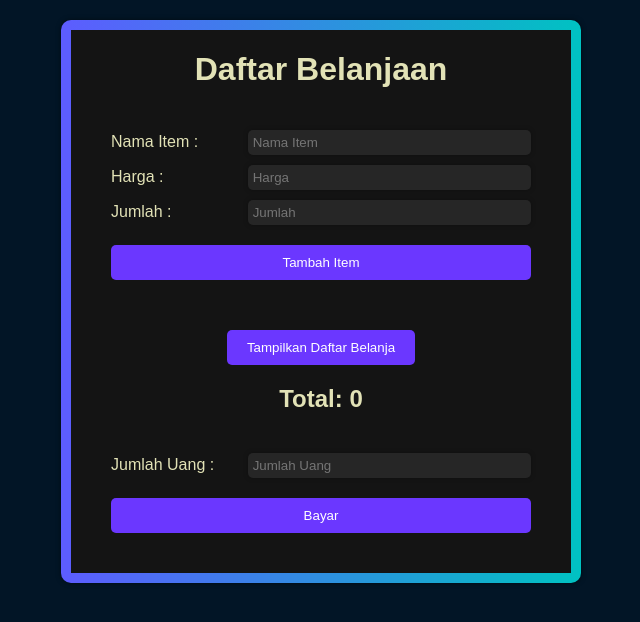
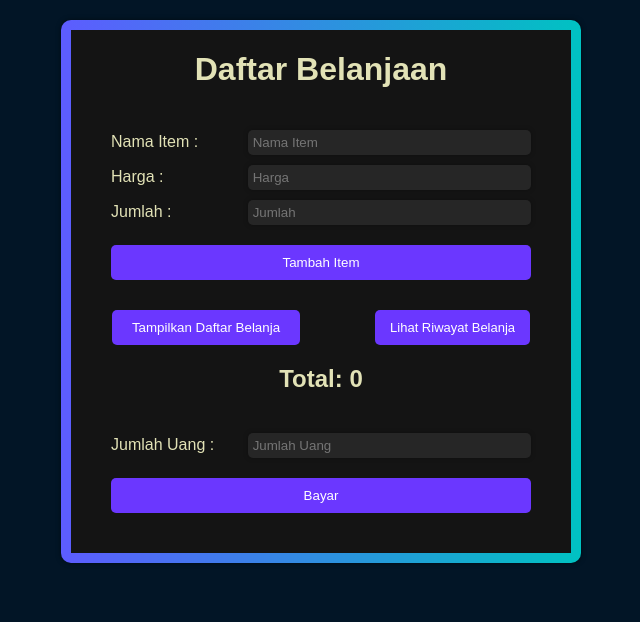
Before and after one commit to UseeVert/shopping, a Flask app: page /manage in a window 1280 px wide. Shown: the top 622 px of the page, without its empty margins (319-959 px from the left). Run offline with Flask 3, Linux system fonts and the light colour scheme; data that the repository does not hold is empty.

Commit message:
Update: History Feature

```diff
--- a/app.py
+++ b/app.py
@@ -1,4 +1,5 @@
 from flask import Flask, render_template, request, redirect, url_for, jsonify
+import uuid
 import mysql.connector
 
 app = Flask(__name__)
@@ -67,5 +68,16 @@ def pay():
     except ValueError:
         return "Jumlah uang tidak valid", 400
 
+# Rute untuk melihat riwayat belanja
+@app.route('/history')
+def history():
+    cursor.execute("SELECT * FROM shopping_history ORDER BY id DESC LIMIT 15")
+    history_items = cursor.fetchall()
+    total = sum(item[4] for item in history_items)
+    return render_template('history.html', history_items=history_items)
+
+
+
+
 if __name__ == '__main__':
     app.run(debug=True)
--- a/static/landing.css
+++ b/static/landing.css
@@ -39,8 +39,8 @@ p {
 }
 
 .btn {
-  background-color: #6eacda;
-  color: #021526;
+  background-color: #6b37ff;
+  color: white;
   padding: 10px 20px;
   text-decoration: none;
   font-weight: bold;
@@ -50,6 +50,6 @@ p {
 }
 
 .btn:hover {
-  background-color: #03346e;
+  background-color: #4e00c2;
   color: #e2e2b6;
 }
--- a/static/styles.css
+++ b/static/styles.css
@@ -63,6 +63,11 @@ input {
   color: #e2e2b6;
 }
 
+.item-list {
+  font-family: Arial, sans-serif;
+  color: white;
+}
+
 button {
   padding: 10px;
   margin-top: 10px;
@@ -78,10 +83,13 @@ button:hover {
   background-color: #4e00c2;
 }
 
-.show-button {
+.duo_button {
   display: flex;
   justify-content: center;
+  align-items: center;
   margin: 10px;
+  margin-top: -20px;
+  justify-items: center;
 }
 
 #show-list-button {
@@ -91,10 +99,49 @@ button:hover {
   border: none;
   border-radius: 5px;
   cursor: pointer;
+  margin-right: 50px;
   transition: background-color 0.3s ease;
 }
 
 #show-list-button:hover {
+  background-color: #4e00c2;
+}
+
+a#button-history {
+  margin-left: 25px;
+  padding: 10px 15px 10px 15px;
+  margin-top: 10px;
+  cursor: pointer;
+  background-color: #6b37ff;
+  color: white;
+  border: none;
+  border-radius: 5px;
+  transition: background-color 0.3s ease;
+  text-decoration: none;
+  font-size: 13px;
+  text-align: left;
+}
+
+#button-history:hover {
+  background-color: #4e00c2;
+}
+
+#back {
+  padding: 10px 10px 10px 10px;
+  margin: 20px;
+  background-color: #6b37ff;
+  color: white;
+  border: none;
+  border-radius: 5px;
+  cursor: pointer;
+  transition: background-color 0.3s ease;
+  align-items: center;
+  justify-content: center;
+  text-decoration: none;
+  display: flex;
+}
+
+#back:hover {
   background-color: #4e00c2;
 }
 
@@ -136,7 +183,7 @@ button:hover {
 }
 
 .close:hover {
-  color: black;
+  color: rgb(126, 124, 124);
   text-decoration: none;
 }
 
--- a/templates/index.html
+++ b/templates/index.html
@@ -40,8 +40,11 @@
         <button type="submit">Tambah Item</button>
       </form>
 
-      <div class="show-button">
+      <div class="duo_button">
         <button id="show-list-button">Tampilkan Daftar Belanja</button>
+        <a href="{{ url_for('history') }}" id="button-history"
+          >Lihat Riwayat Belanja</a
+        >
       </div>
 
       <h2>Total: {{ total }}</h2>
```
Also changed, not shown: static/history.css (added, +28 -0 lines), templates/history.html (added, +28 -0 lines).
